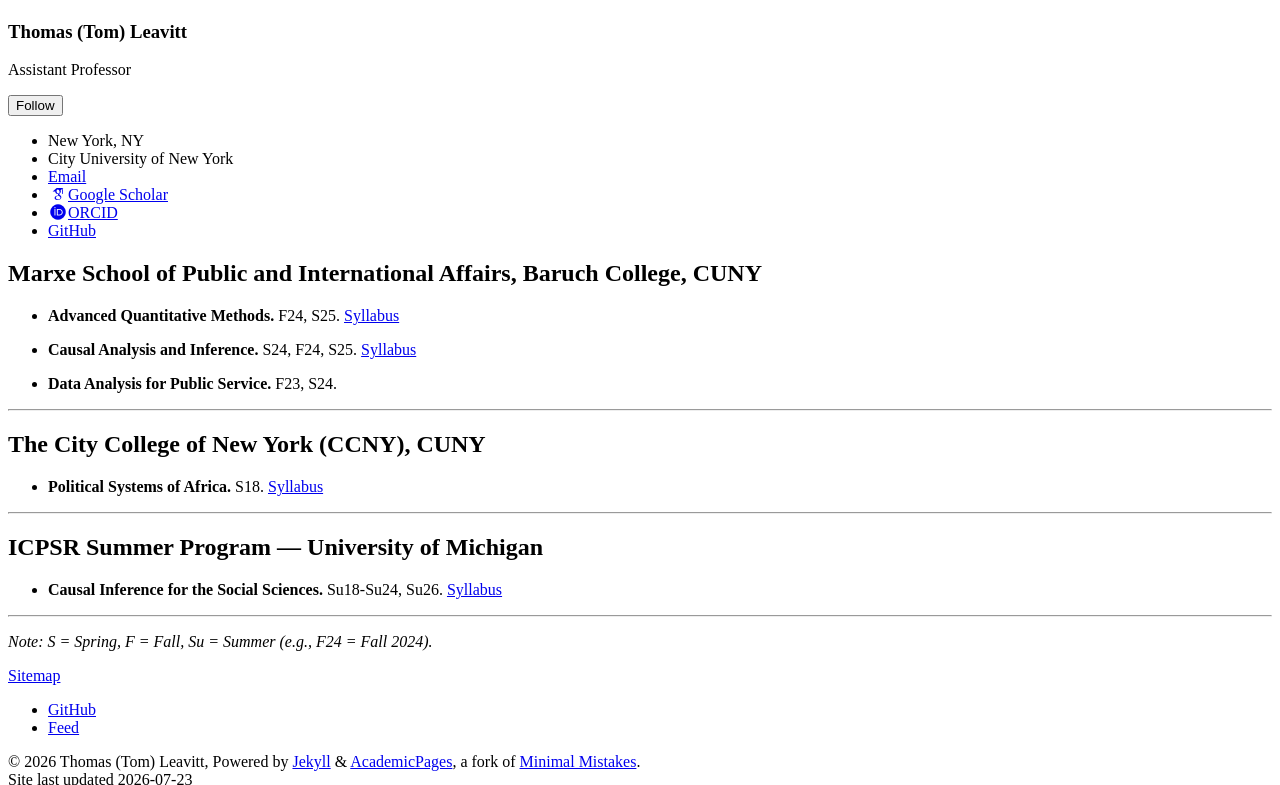
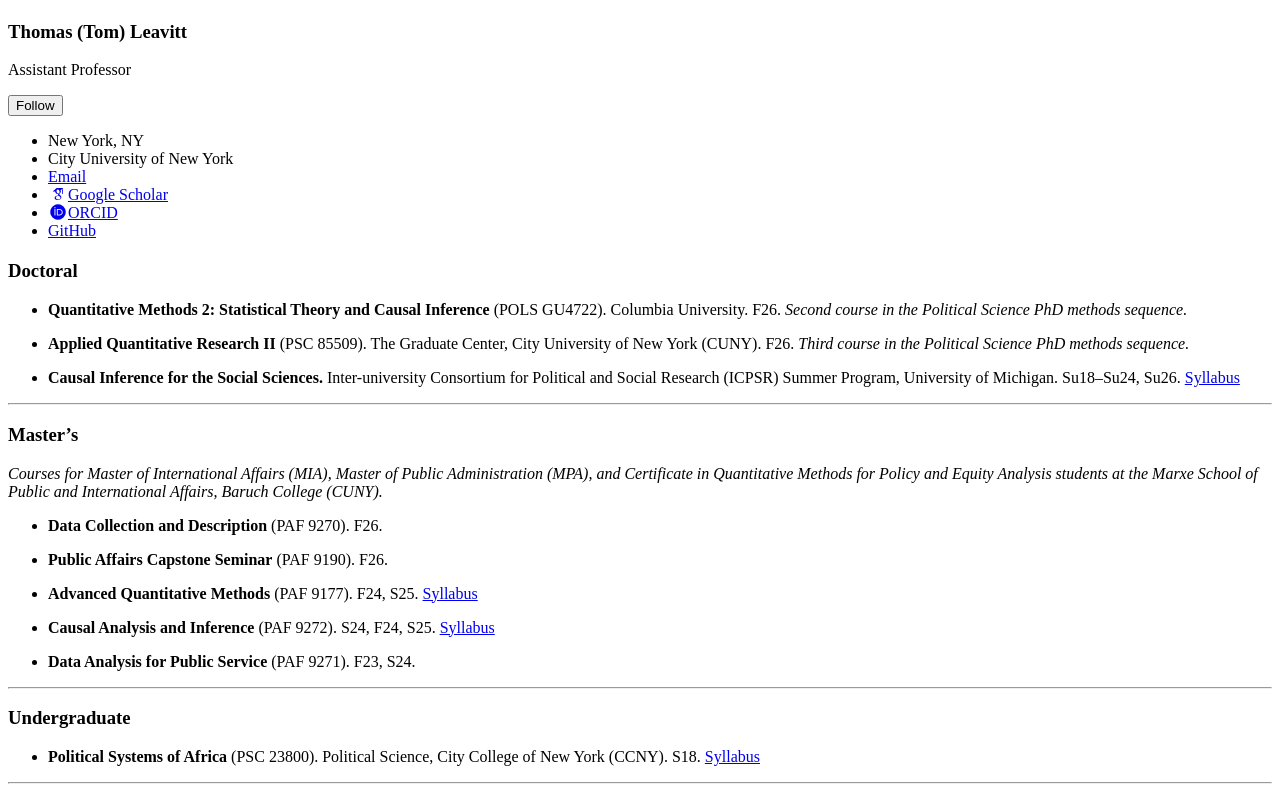
Before and after one commit to tl2624/tl2624.github.io, a Jekyll site: the page built from _pages/teaching.md, in a window 1280 px wide and 900 px high, scrolled down 744 px, cut to the strip 0-785 px from the top of the window. Built offline with Jekyll 4.4.1, drawn with Linux system fonts in a browser that asks for light colours; some web fonts are replaced.

Commit message:
Reorganize teaching page by level (Doctoral/Master's/Undergraduate)
Group courses by teaching level instead of institution, with institution,
department, and semesters as uniform per-course fields. Add the two upcoming
Fall 2026 PhD courses (Columbia POLS GU4722, CUNY Graduate Center PSC 85509)
with a note marking their place in the Political Science PhD methods sequence.
List the Marxe MIA/MPA/Certificate courses under a single Master's section,
and spell out MIA, MPA, CUNY, and ICPSR at first use.

Co-Authored-By: Claude Opus 4.8 <noreply@anthropic.com>

```diff
--- a/_pages/teaching.md
+++ b/_pages/teaching.md
@@ -5,30 +5,46 @@ permalink: /teaching/
 author_profile: true
 ---
 
-## Marxe School of Public and International Affairs, Baruch College, CUNY
+### Doctoral
 
-- **Advanced Quantitative Methods.** F24, S25.
-  [Syllabus](https://tl2624.github.io/files/PAF_9177.pdf)
+- **Quantitative Methods 2: Statistical Theory and Causal Inference** (POLS GU4722).
+  Columbia University. F26.
+  *Second course in the Political Science PhD methods sequence.*
 
-- **Causal Analysis and Inference.** S24, F24, S25.
-  [Syllabus](https://tl2624.github.io/files/PAF_9272.pdf)
+- **Applied Quantitative Research II** (PSC 85509).
+  The Graduate Center, City University of New York (CUNY). F26.
+  *Third course in the Political Science PhD methods sequence.*
 
-- **Data Analysis for Public Service.** F23, S24.
+- **Causal Inference for the Social Sciences.**
+  Inter-university Consortium for Political and Social Research (ICPSR) Summer Program, University of Michigan. Su18–Su24, Su26.
+  [Syllabus](https://tl2624.github.io/files/ICPSR_Causal_Inference.pdf)
 
 ---
 
-## The City College of New York (CCNY), CUNY
+### Master's
 
-- **Political Systems of Africa.** S18.
+*Courses for Master of International Affairs (MIA), Master of Public Administration (MPA), and Certificate in Quantitative Methods for Policy and Equity Analysis students at the Marxe School of Public and International Affairs, Baruch College (CUNY).*
+
+- **Data Collection and Description** (PAF 9270). F26.
+
+- **Public Affairs Capstone Seminar** (PAF 9190). F26.
+
+- **Advanced Quantitative Methods** (PAF 9177). F24, S25.
+  [Syllabus](https://tl2624.github.io/files/PAF_9177.pdf)
+
+- **Causal Analysis and Inference** (PAF 9272). S24, F24, S25.
+  [Syllabus](https://tl2624.github.io/files/PAF_9272.pdf)
+
+- **Data Analysis for Public Service** (PAF 9271). F23, S24.
+
+---
+
+### Undergraduate
+
+- **Political Systems of Africa** (PSC 23800).
+  Political Science, City College of New York (CCNY). S18.
   [Syllabus](https://tl2624.github.io/files/PSC_23800.pdf)
 
 ---
 
-## ICPSR Summer Program — University of Michigan
-
-- **Causal Inference for the Social Sciences.** Su18-Su24, Su26.
-  [Syllabus](https://tl2624.github.io/files/ICPSR_Causal_Inference.pdf)
-
----
-
 *Note: S = Spring, F = Fall, Su = Summer (e.g., F24 = Fall 2024).*
```
